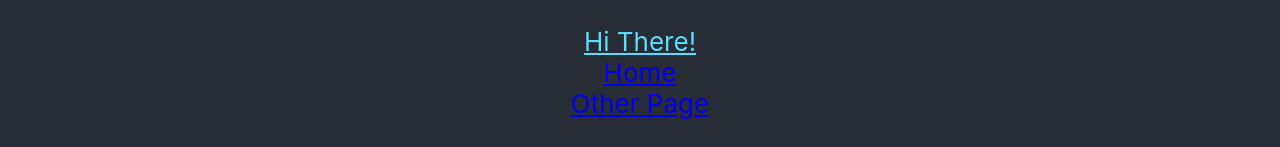
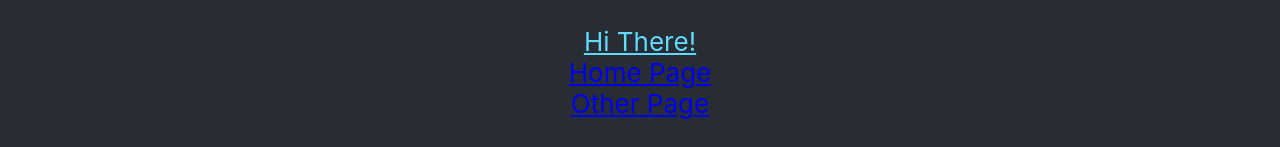
Before and after one commit to xunyuanxin/multi-docker, a React (Create React App) app in the folder client/: page / in a window 1280 px wide. Shown: the part 488-635 px from the top of the page. Built offline with nearby package versions, Linux system fonts and the light colour scheme; no server answers.

Commit message:
Change Home to Home Page

```diff
--- a/client/src/App.js
+++ b/client/src/App.js
@@ -19,7 +19,7 @@
           >
             Hi There!
           </a>
-          <Link to="/">Home</Link>
+          <Link to="/">Home Page</Link>
           <Link to="/otherpage">Other Page</Link>
         </header>
         <Routes>
```
